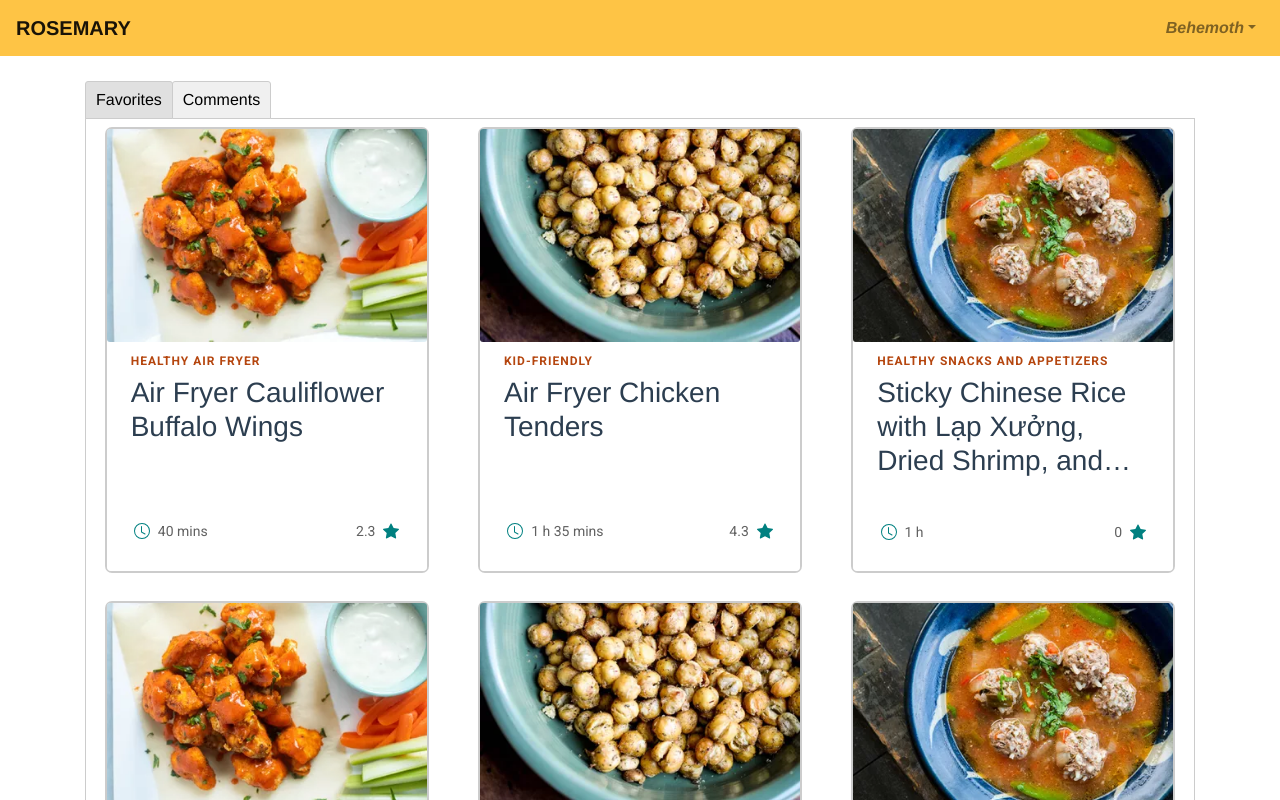
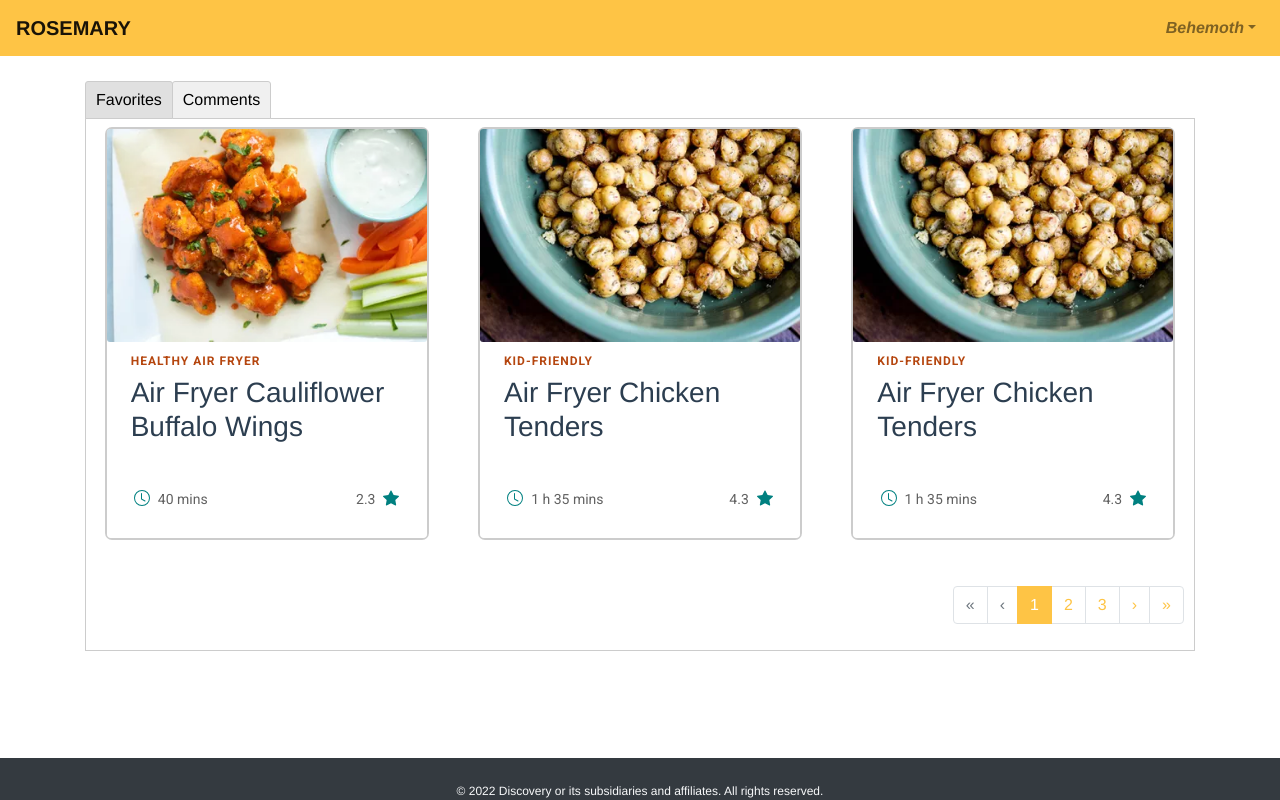
Before and after one commit to gasheva/cooking-site, a Vue app: page /profile in a window 1280 px wide. Built offline with nearby package versions, Linux system fonts and the light colour scheme.

Commit message:
feat: add pagination to favourites page

```diff
--- a/src/store/index.js
+++ b/src/store/index.js
@@ -158,7 +158,16 @@ export default new Vuex.Store({
                     img:   '/img/recipes/Air-Fryer-Chickpeas.webp',
                 },
                 {
-                    id:    '3',
+                    id:    '5',
+                    title: 'Air Fryer Chicken Tenders',
+                    tag:   'Kid-friendly',
+                    time:  95,
+                    rate:  4.3,
+                    voted: 90,
+                    img:   '/img/recipes/Air-Fryer-Chickpeas.webp',
+                },
+                {
+                    id:    '3.3',
                     title: 'Sticky Chinese Rice with Lạp Xưởng, Dried Shrimp, and Fryed Shiitake Mushrooms, and Crispy Air Fryer Tenders',
                     tag:   'Healthy Snacks and Appetizers',
                     time:  60,
--- a/src/views/profile/CommentsView.vue
+++ b/src/views/profile/CommentsView.vue
@@ -7,7 +7,7 @@
                                    :comment="comment.comment"/>
             </b-link>
 
-            <div class="pagination-container">
+            <div class="pagination-container d-flex justify-content-end">
                 <b-pagination
                     v-model="page"
                     :total-rows="pageCount"
--- a/src/views/profile/FavoritesView.vue
+++ b/src/views/profile/FavoritesView.vue
@@ -1,10 +1,21 @@
 <template>
     <div class="favorites">
-        <div class="favorites_wrapper d-flex flex-wrap justify-content-around" v-if="!isLoading">
-            <b-link :to="{name:'Recipe', params:{'id':favorite.id}}" v-for="favorite in favorites"
-                    class="link--no-decor">
-                <food-card :recipe="favorite"/>
-            </b-link>
+        <div v-if="!isLoading">
+            <div class="favorites_wrapper d-flex flex-wrap justify-content-around">
+                <b-link :to="{name:'Recipe', params:{'id':favorite.id}}"
+                        v-for="favorite in paginatedDisplayingItems[page-1]"
+                        class="link--no-decor">
+                    <food-card :recipe="favorite"/>
+                </b-link>
+            </div>
+            <div class="pagination-container d-flex justify-content-end">
+                <b-pagination
+                    v-model="page"
+                    :total-rows="pageCount"
+                    :per-page="pageSize"
+                    @input="pageChangeHandler"
+                />
+            </div>
         </div>
         <div class="text-center" v-else>
             <b-spinner/>
@@ -13,11 +24,13 @@
 </template>
 
 <script>
-import FoodCard from '@/components/FoodCard';
+import FoodCard   from '@/components/FoodCard';
+import pagination from '@/mixins/pagination.mixin';
 
 export default {
     name:       'Favorites',
     components: {FoodCard},
+    mixins:     [pagination],
     data() {
         return {
             favorites: null,
@@ -26,6 +39,7 @@ export default {
     },
     async created() {
         this.favorites = await this.$store.dispatch('getUserFavorites');
+        this.setupPagination(this.favorites);
         this.isLoading = false;
     },
 };
@@ -37,10 +51,14 @@ export default {
         gap: 2rem;
         padding-bottom: 3rem;
 
-        > * {
+        > a {
             outline: 2px solid #ccc;
             border-radius: 5px;
         }
     }
 }
+
+.pagination-container {
+    margin-left: auto;
+}
 </style>
```
